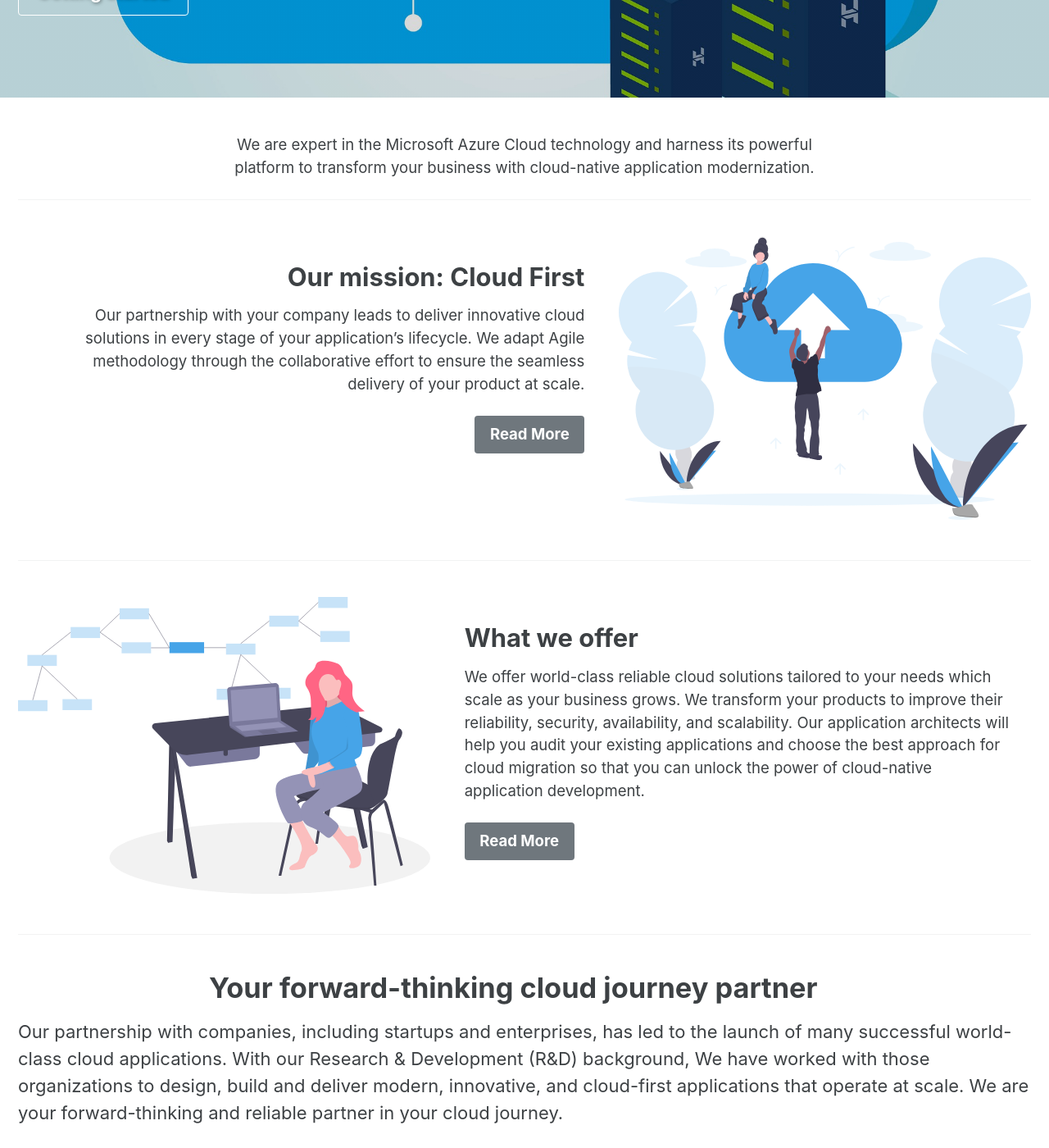
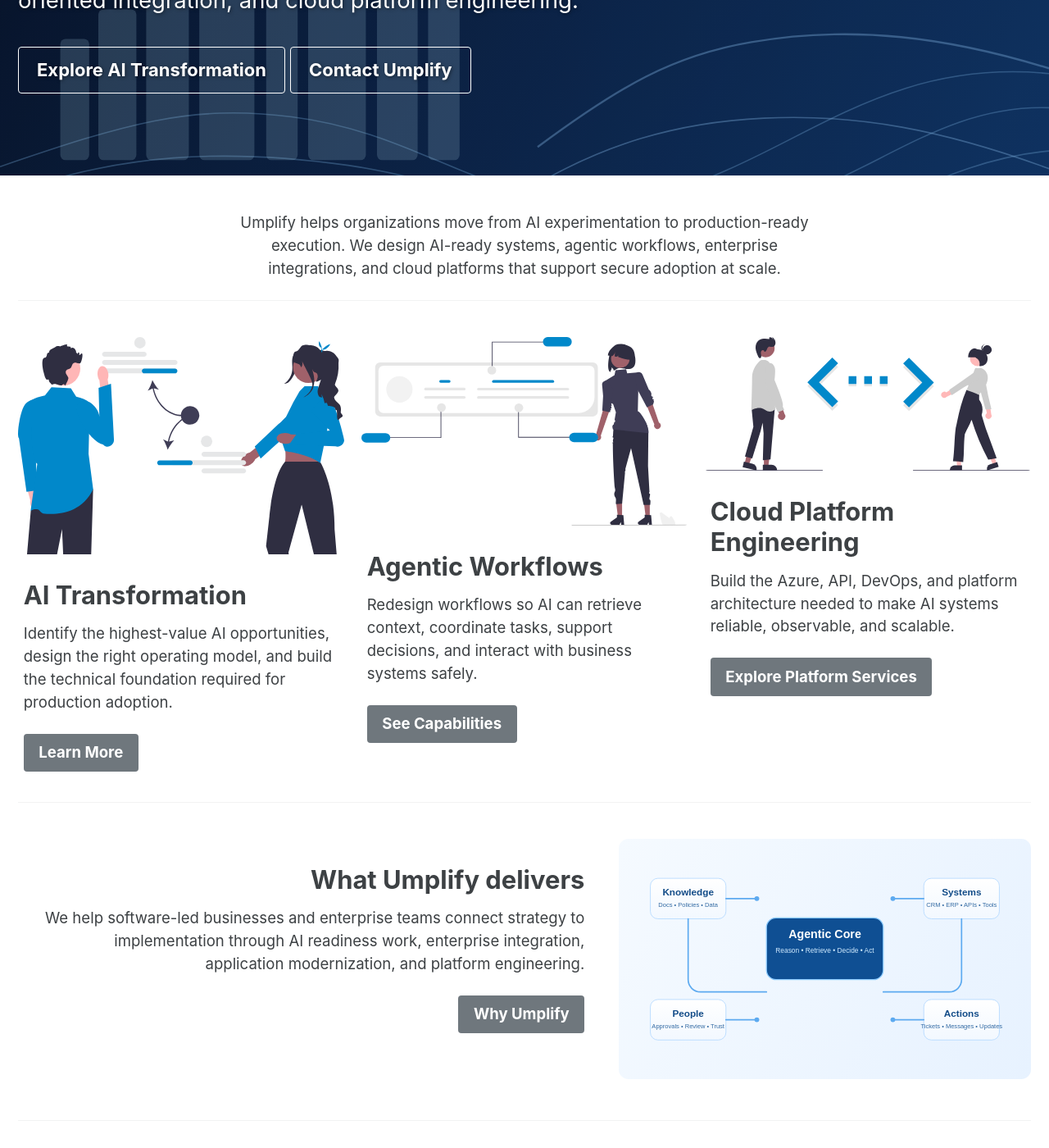
Before and after one commit to Umplify/umplify, a Jekyll site: the page built from _pages/home.md, in a window 1280 px wide and 1400 px high, scrolled down 402 px. Shown: the whole window at 82% size. Built offline with Jekyll 4.4.1, drawn with Linux system fonts in a browser that asks for light colours; cached includes are drawn as plain includes; some of the changed text lies outside the part shown.

Commit message:
Improve SEO metadata, navigation, and canonical service pages

```diff
--- a/_config.yml
+++ b/_config.yml
@@ -12,66 +12,66 @@
 
 # theme                  : "minimal-mistakes-jekyll"
 remote_theme             : "mmistakes/minimal-mistakes@4.24.0"
-minimal_mistakes_skin    : "default" # "air", "aqua", "contrast", "dark", "dirt", "neon", "mint", "plum", "sunrise"
+minimal_mistakes_skin    : "default"
 
 # Site Settings
 locale                   : "en-US"
-title                    : "Umplify | Toronto's Cloud Solutions, Architecture and Cloud-first Application development"
+title                    : "Umplify | AI Transformation, Agentic Workflows and Cloud Platform Engineering"
 title_separator          : "|"
-subtitle                 : "Your cloud journey partner"
+subtitle                 : "Helping businesses become AI-ready"
 name                     : "Umplify Technologies Inc."
-description              : "We are a team of senior software developers and architects expert in Microsoft Azure Cloud solution, AWS, Google Cloud Platform, and .NET. We engage with your company to deliver cloud application tailored to your business needs by employing Microsoft's cutting-edge tehnologies."
+description              : "Umplify helps businesses become AI-ready through AI transformation consulting, agentic workflows, MCP-oriented integration, enterprise AI implementation, and cloud platform engineering on Azure."
 url                      : "https://umplify.com"
-baseurl                  : # the subpath of your site, e.g. "/blog"
+baseurl                  :
 repository               : "Umplify/umplify"
-teaser                   : # path of fallback teaser image, e.g. "/assets/images/500x300.png"
-logo                     : # path of logo image to display in the masthead, e.g. "/assets/images/88x88.png"
+teaser                   :
+logo                     :
 masthead_title           : Umplify
-breadcrumbs              : true # true, false (default)
+breadcrumbs              : true
 words_per_minute         : 200
 comments:
-  provider               : # false (default), "disqus", "discourse", "facebook", "staticman", "staticman_v2", "utterances", "giscus", "custom"
+  provider               :
   disqus:
-    shortname            : # https://help.disqus.com/customer/portal/articles/466208-what-s-a-shortname-
+    shortname            :
   discourse:
-    server               : # https://meta.discourse.org/t/embedding-discourse-comments-via-javascript/31963 , e.g.: meta.discourse.org
+    server               :
   facebook:
-    # https://developers.facebook.com/docs/plugins/comments
     appid                :
-    num_posts            : # 5 (default)
-    colorscheme          : # "light" (default), "dark"
+    num_posts            :
+    colorscheme          :
   utterances:
-    theme                : # "github-light" (default), "github-dark"
-    issue_term           : # "pathname" (default)
+    theme                :
+    issue_term           :
   giscus:
-    repo_id              : # Shown during giscus setup at https://giscus.app
-    category_name        : # Full text name of the category
-    category_id          : # Shown during giscus setup at https://giscus.app
-    discussion_term      : # "pathname" (default), "url", "title", "og:title"
-    reactions_enabled    : # '1' for enabled (default), '0' for disabled
-    theme                : # "light" (default), "dark", "dark_dimmed", "transparent_dark", "preferred_color_scheme"
+    repo_id              :
+    category_name        :
+    category_id          :
+    discussion_term      :
+    reactions_enabled    :
+    theme                :
   staticman:
-    branch               : # "master"
-    endpoint             : # "https://{your Staticman v3 API}/v3/entry/github/"
+    branch               :
+    endpoint             :
 reCaptcha:
   siteKey                :
   secret                 :
 atom_feed:
-  path                   : # blank (default) uses feed.xml
-  hide                   : # true, false (default)
-search                   : # true, false (default)
-search_full_content      : # true, false (default)
-search_provider          : # lunr (default), algolia, google
+  path                   :
+  hide                   :
+search                   :
+search_full_content      :
+search_provider          :
 lunr:
-  search_within_pages    : # true, false (default)
+  search_within_pages    :
 algolia:
-  application_id         : # YOUR_APPLICATION_ID
-  index_name             : # YOUR_INDEX_NAME
-  search_only_api_key    : # YOUR_SEARCH_ONLY_API_KEY
-  powered_by             : # true (default), false
+  application_id         :
+  index_name             :
+  search_only_api_key    :
+  powered_by             :
 google:
-  search_engine_id       : # YOUR_SEARCH_ENGINE_ID
-  instant_search         : # false (default), true
+  search_engine_id       :
+  instant_search         :
+
 # SEO Related
 google_site_verification :
 bing_site_verification   :
@@ -86,21 +86,20 @@
   username               :
   app_id                 :
   publisher              :
-og_image                 : # Open Graph/Twitter default site image
-# For specifying social profiles
-# - https://developers.google.com/structured-data/customize/social-profiles
+og_image                 : "/assets/images/splash/splashhomepage.jpg"
 social:
-  type                   : # Person or Organization (defaults to Person)
-  name                   : # If the user or organization name differs from the site's name
-  links: # An array of links to social media profiles
+  type                   : Organization
+  name                   : Umplify Technologies Inc.
+  links:
+    - "https://umplify.com"
+    - "https://github.com/Umplify/umplify"
 
 # Analytics
 analytics:
-  provider               : false # false (default), "google", "google-universal", "google-gtag", "custom"
+  provider               : false
   google:
     tracking_id          :
-    anonymize_ip         : # true, false (default)
-
+    anonymize_ip         :
 
 # Site Author
 author:
@@ -112,45 +111,16 @@
   links:
     - label: "Email"
       icon: "fas fa-fw fa-envelope-square"
-      # url: "mailto:your.name@email.com"
     - label: "Website"
       icon: "fas fa-fw fa-link"
-      # url: "https://your-website.com"
-    - label: "Twitter"
-      icon: "fab fa-fw fa-twitter-square"
-      # url: "https://twitter.com/"
-    - label: "Facebook"
-      icon: "fab fa-fw fa-facebook-square"
-      # url: "https://facebook.com/"
     - label: "GitHub"
       icon: "fab fa-fw fa-github"
-      # url: "https://github.com/"
-    - label: "Instagram"
-      icon: "fab fa-fw fa-instagram"
-      # url: "https://instagram.com/"
 
 # Site Footer
 footer:
   links:
-    - label: "Twitter"
-      icon: "fab fa-fw fa-twitter-square"
-      # url:
-    - label: "Facebook"
-      icon: "fab fa-fw fa-facebook-square"
-      # url:
     - label: "GitHub"
       icon: "fab fa-fw fa-github"
-      # url:
-    - label: "GitLab"
-      icon: "fab fa-fw fa-gitlab"
-      # url:
-    - label: "Bitbucket"
-      icon: "fab fa-fw fa-bitbucket"
-      # url:
-    - label: "Instagram"
-      icon: "fab fa-fw fa-instagram"
-      # url:
-
 
 # Reading Files
 include:
@@ -181,14 +151,13 @@
   - Rakefile
   - README
   - tmp
-  - /docs # ignore Minimal Mistakes /docs
-  - /test # ignore Minimal Mistakes /test
+  - /docs
+  - /test
 keep_files:
   - .git
   - .svn
 encoding: "utf-8"
 markdown_ext: "markdown,mkdown,mkdn,mkd,md"
-
 
 # Conversion
 markdown: kramdown
@@ -196,7 +165,6 @@
 lsi: false
 excerpt_separator: "\n\n"
 incremental: false
-
 
 # Markdown Processing
 kramdown:
@@ -209,21 +177,18 @@
   smart_quotes: lsquo,rsquo,ldquo,rdquo
   enable_coderay: false
 
-
 # Sass/SCSS
 sass:
   sass_dir: _sass
-  style: compressed # https://sass-lang.com/documentation/file.SASS_REFERENCE.html#output_style
-
+  style: compressed
 
 # Outputting
 permalink: /:categories/:title/
-paginate: 5 # amount of posts to show
+paginate: 5
 paginate_path: /page:num/
-timezone: # https://en.wikipedia.org/wiki/List_of_tz_database_time_zones
+timezone:
 
-
-# Plugins (previously gems:)
+# Plugins
 plugins:
   - jekyll-paginate
   - jekyll-sitemap
@@ -231,7 +196,6 @@
   - jekyll-feed
   - jekyll-include-cache
 
-# mimic GitHub Pages with --safe
 whitelist:
   - jekyll-paginate
   - jekyll-sitemap
@@ -239,45 +203,18 @@
   - jekyll-feed
   - jekyll-include-cache
 
-
-# Archives
-#  Type
-#  - GitHub Pages compatible archive pages built with Liquid ~> type: liquid (default)
-#  - Jekyll Archives plugin archive pages ~> type: jekyll-archives
-#  Path (examples)
-#  - Archive page should exist at path when using Liquid method or you can
-#    expect broken links (especially with breadcrumbs enabled)
-#  - <base_path>/tags/my-awesome-tag/index.html ~> path: /tags/
-#  - <base_path>/categories/my-awesome-category/index.html ~> path: /categories/
-#  - <base_path>/my-awesome-category/index.html ~> path: /
 category_archive:
   type: liquid
   path: /categories/
 tag_archive:
   type: liquid
   path: /tags/
-# https://github.com/jekyll/jekyll-archives
-# jekyll-archives:
-#   enabled:
-#     - categories
-#     - tags
-#   layouts:
-#     category: archive-taxonomy
-#     tag: archive-taxonomy
-#   permalinks:
-#     category: /categories/:name/
-#     tag: /tags/:name/
 
-
-# HTML Compression
-# - https://jch.penibelst.de/
 compress_html:
   clippings: all
   ignore:
     envs: development
 
-
-# Defaults
 defaults:
   - scope:
       path: ""
--- a/_pages/home.md
+++ b/_pages/home.md
@@ -1,81 +1,80 @@
 ---
 permalink: /
-title: "Cloud-Native Solutions."
+title: "AI Transformation Consulting and Cloud Platform Engineering"
 author_profile: false
 layout: splash
 classes:
-    - landing
-    - wide
+  - landing
+  - wide
 header:
-  overlay_color: "#000"
-  overlay_filter: "0.125"
-  overlay_image: /assets/images/splash/splashhomepage.jpg
+  overlay_color: "#08142C"
+  overlay_filter: "0.18"
+  overlay_image: /assets/images/revamp/hero-ai.svg
   actions:
-    - label: "Getting started"
-      url: "/start"
-excerpt: "A team of senior software developers and architects ready to deliver cloud-native applications."
+    - label: "Explore AI Transformation"
+      url: "/ai-transformation/"
+    - label: "Contact Umplify"
+      url: "/contact/"
+excerpt: "Umplify helps businesses become AI-ready through AI transformation consulting, agentic workflows, MCP-oriented integration, and cloud platform engineering."
 intro:
-  - excerpt: We are expert in the Microsoft Azure Cloud technology and harness its powerful platform to transform your business with cloud-native application modernization.
+  - excerpt: "Umplify helps organizations move from AI experimentation to production-ready execution. We design AI-ready systems, agentic workflows, enterprise integrations, and cloud platforms that support secure adoption at scale."
 feature_row:
-  - image_path: /assets/images/splash/developer.svg
-    title: 1. Develop the grains
-    excerpt: Download our free **.NET SDK** to implement your business logic tasks aka grains.
-    ## url: "#test-link"
-    ## btn_label: "Read More"
-    ## btn_class: "btn--secondar"
-  - image_path: /assets/images/splash/deploy.svg
-    title: 2. Provision the Silo
-    excerpt: Download and run the build pipeline to deploy Digital Silo to your Azure subscription. **You need to do it only once!**
-    # url: "#test-link"
-    # btn_label: "Read More"
-    # btn_class: "btn--secondar"
-  - image_path: /assets/images/splash/launch.svg
-    title: 3. Deploy the grains
-    excerpt: Upload your implemented .NET grains to your Digital Silo's provisioned Azure storage.
-    # url: "#test-link"
-    # btn_label: "Read More"
-    # btn_class: "btn--secondar"
+  - image_path: /assets/images/splash/solutions.svg
+    title: "AI Transformation"
+    excerpt: "Identify the highest-value AI opportunities, design the right operating model, and build the technical foundation required for production adoption."
+    url: /ai-transformation/
+    btn_label: "Learn More"
+    btn_class: "btn--primary"
+  - image_path: /assets/images/splash/event-driven.svg
+    title: "Agentic Workflows"
+    excerpt: "Redesign workflows so AI can retrieve context, coordinate tasks, support decisions, and interact with business systems safely."
+    url: /ai-transformation/
+    btn_label: "See Capabilities"
+    btn_class: "btn--primary"
+  - image_path: /assets/images/splash/iaac.svg
+    title: "Cloud Platform Engineering"
+    excerpt: "Build the Azure, API, DevOps, and platform architecture needed to make AI systems reliable, observable, and scalable."
+    url: /cloud-solutions/
+    btn_label: "Explore Platform Services"
+    btn_class: "btn--primary"
 
 feature_row_right1:
-  - image_path: /assets/images/cloud.svg
-    title: "Our mission: Cloud First"
-    excerpt: Our partnership with your company leads to deliver innovative cloud solutions in every stage of your application's lifecycle. We adapt Agile methodology through the collaborative effort to ensure the seamless delivery of your product at scale.
-    url: our-mission
-    btn_label: "Read More"
+  - image_path: /assets/images/revamp/diagram-agentic.svg
+    title: "What Umplify delivers"
+    excerpt: "We help software-led businesses and enterprise teams connect strategy to implementation through AI readiness work, enterprise integration, application modernization, and platform engineering."
+    url: /about/
+    btn_label: "Why Umplify"
     btn_class: "btn--primary"
 
 feature_row_left1:
-  - image_path: /assets/images/flexibility_software.svg
-    title: What we offer
-    excerpt: We offer world-class reliable cloud solutions tailored to your needs which scale as your business grows. We transform your products to improve their reliability, security, availability, and scalability. Our application architects will help you audit your existing applications and choose the best approach for cloud migration so that you can unlock the power of cloud-native application development.
-    url: what-umplify-offers
-    btn_label: "Read More"
+  - image_path: /assets/images/revamp/diagram-mcp.svg
+    title: "Why the market is changing"
+    excerpt: "Businesses now need more than chatbot demos. They need AI-ready systems, connected tools, governed execution, private knowledge access, and a platform that supports long-term adoption."
+    url: /faq/
+    btn_label: "Read the FAQ"
     btn_class: "btn--primary"
-
-
-
-# feature_row_techs:
-#   - image_path: assets/images/splash/azure100x100.png
-#   - image_path: assets/images/splash/NET_logo.png
-#   - image_path: /assets/images/splash/angular100.png
-#   - image_path: assets/images/splash/ts-logo-100.png
-#   - image_path: assets/images/splash/terraform_logo.png
-
 ---
 
 {% include feature_row id="intro" type="center" %}
+{% include feature_row id="feature_row" %}
 {% include feature_row id="feature_row_right1" type="right" %}
 {% include feature_row id="feature_row_left1" type="left" %}
 
+## AI-ready systems for real operational leverage
 
-# Your forward-thinking cloud journey partner
-{: .text-center}
+Umplify helps companies modernize systems for AI, connect internal tools and knowledge to modern models, and implement workflows that improve how work gets done. Our work spans **AI transformation consulting**, **agentic workflow design**, **MCP-oriented integration**, **enterprise AI implementation**, and **cloud platform engineering**.
 
-Our partnership with companies, including startups and enterprises, has led to the launch of many successful world-class cloud applications. With our Research & Development (R&D) background, We have worked with those organizations to design, build and deliver modern, innovative, and cloud-first applications that operate at scale. We are your forward-thinking and reliable partner in your cloud journey.
+## Core outcomes
 
----
+- better use of internal knowledge, tools, and systems
+- less manual coordination in operational workflows
+- clearer governance and safer rollout for enterprise AI
+- stronger architecture for AI-enabled products and internal assistants
 
-{: .text-center}
+## Explore the site
 
-
-![](../assets/images/splash/umplifytechs.png){: .align-center}
+- [AI Transformation](/ai-transformation/)
+- [Cloud Platform Engineering](/cloud-solutions/)
+- [About Umplify](/about/)
+- [Frequently Asked Questions](/faq/)
+- [Contact Umplify](/contact/)
```
Also changed, not shown: _data/navigation.yml (+6 -2 lines), _pages/ai-transformation.md (+24 -22 lines), _pages/cloud-solutions.md (+50 -51 lines), _pages/faq.md (added, +40 -0 lines).
